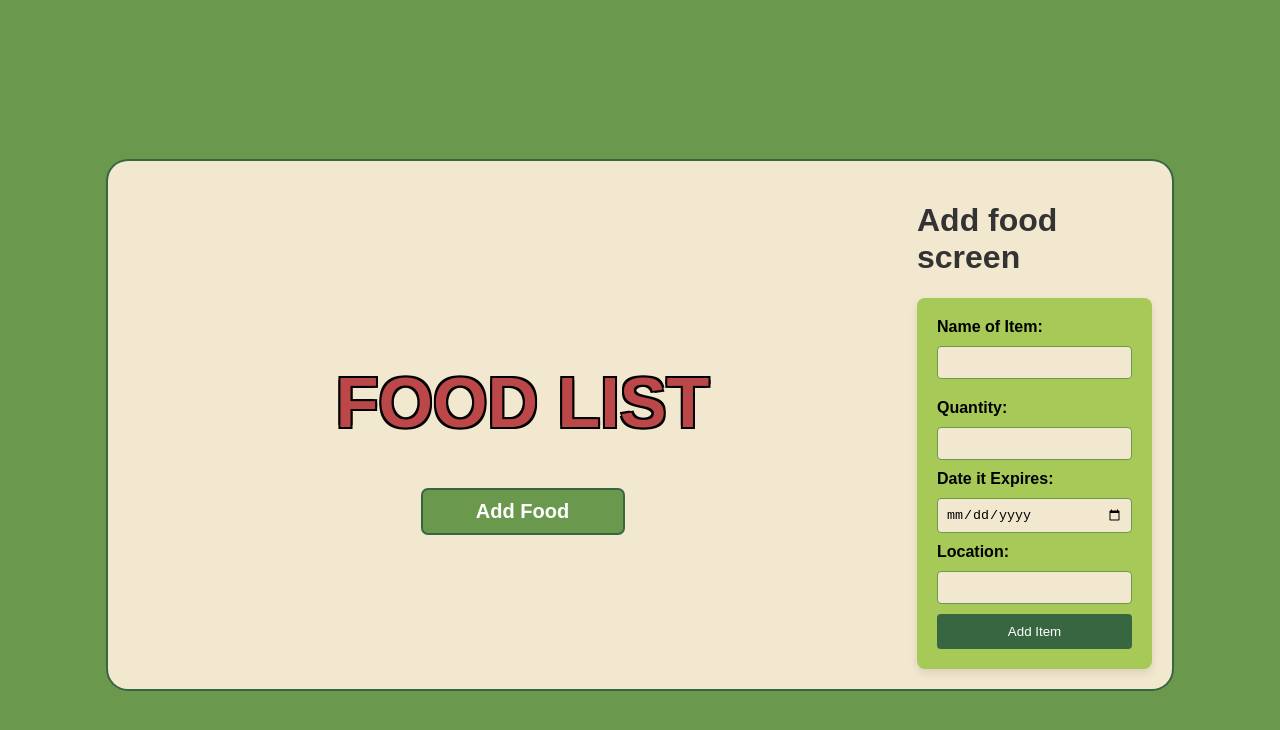
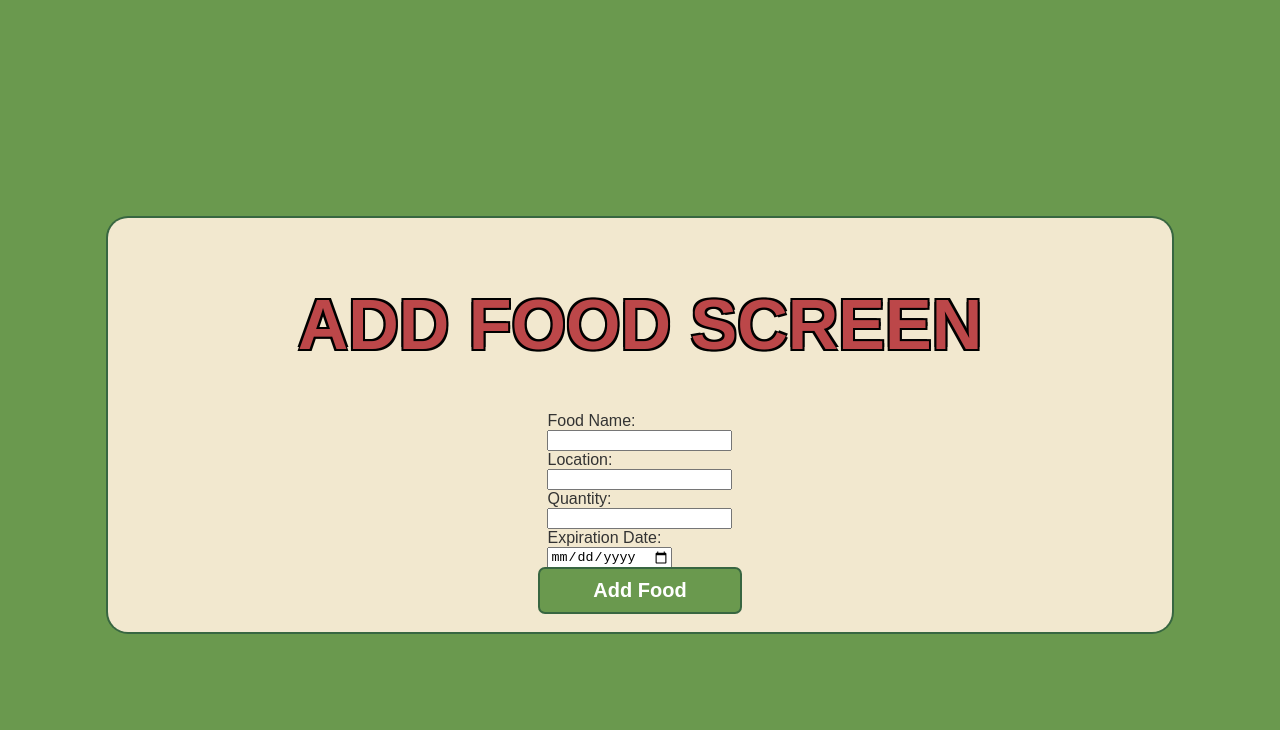
Before and after one commit to fishram/food_watcherv2, a plain HTML site: page index.html in a window 1280 px wide. Drawn offline with Linux system fonts and the light colour scheme.

Commit message:
Switch screen functionality added

```diff
--- a/index.html
+++ b/index.html
@@ -11,37 +11,34 @@
         <div class="full-screen-container">
             <div class="view-box">
 
-                <div class="food-list-content">
-                    <h1 class="food-list-heading">Food List</h1>
-                    <button class="add-food-button">Add Food</button>
+                <div class="home-screen" id="home-screen-id">
+                    <h1>Home Screen</h1>
+                    <button class="add-food-button" id="add-food-button">Add Food</button>
                     <div class="food-card-container">
 
                     </div>
                 </div>
 
-                <div class="add-food-content hidden">
-                    <h1>Add food screen</h1>
+                <div class="add-food-screen" id="add-food-screen-id">
+
+                    <h1>Add Food Screen</h1>
                     <form class="add-food-form">
-                        <label for="item-name">Name of Item:</label>
-                        <input type="text" id="item-name" name="item-name" required>
-                        <div id="icon-suggestions" class="icon-suggestions"></div>
+                        <label for="foodName">Food Name:</label><br>
+                        <input type="text" id="foodName" name="foodName"><br>
+                        <label for="location">Location:</label><br>
+                        <input type="text" id="location" name="location"><br>
+                        <label for="quantity">Quantity:</label><br>
+                        <input type="number" id="quantity" name="quantity"><br>
+                        <label for="expirationDate">Expiration Date:</label><br>
+                        <input type="date" id="expirationDate" name="expirationDate"><br>
+                    </form>
+                    <button class="add-food-button">Add Food</button>
 
-                        <label for="quantity">Quantity:</label>
-                        <input type="number" id="quantity" name="quantity" required>
-
-                        <label for="expiry-date">Date it Expires:</label>
-                        <input type="date" id="expiry-date" name="expiry-date" required>
-
-                        <label for="location">Location:</label>
-                        <input type="text" id="location" name="location" required>
-
-                        <button type="submit">Add Item</button>
-                    </form>
                 </div>
             </div>
         </div>
 
-
+        <script src="script.js"></script>
     </body>
 
 
--- a/script.js
+++ b/script.js
@@ -0,0 +1,16 @@
+document.addEventListener('DOMContentLoaded', () => {
+console.log("Dom Loaded!")
+
+// HTML button elements
+const addFoodButton = document.querySelector('#add-food-button');
+const homeScreen = document.querySelector("#home-screen-id");
+const addFoodScreen = document.querySelector('#add-food-screen-id');
+
+// button1 click event listener to apply function
+addFoodButton.addEventListener('click', () => {
+    console.log("Add Food Button Clicked!");
+    homeScreen.style.display = "none";
+    addFoodScreen.style.display = "flex";
+});
+
+});
--- a/styles.css
+++ b/styles.css
@@ -11,6 +11,19 @@ body {
     font-family: Arial, sans-serif;
     background-color: var(--color-medium-green);
     color: #333;
+}
+
+h1 {
+    font-size: 70px;
+    font-weight: bold;
+    text-transform: uppercase;
+    color: var(--color-red);
+    text-shadow:
+    -2px -2px 0 black,
+     2px -2px 0 black,
+    -2px  2px 0 black,
+     2px  2px 0 black;
+    text-align: center;
 }
 
 .full-screen-container {
@@ -30,29 +43,18 @@ body {
     border-radius: 20px;
     margin-top: 50px;
     display: flex;
-    justify-content: center;
+    flex-direction: column;
     align-items: center;
 }
 
-.food-list-content {
-    display: flex;
+.home-screen {
+    display: none;
     flex-direction: column;
     justify-content: center;
     align-items: center;
     width: 90%;
 }
 
-.food-list-heading {
-    font-size: 70px;
-    font-weight: bold;
-    text-transform: uppercase;
-    color: var(--color-red);
-    text-shadow:
-    -2px -2px 0 black,
-     2px -2px 0 black,
-    -2px  2px 0 black,
-     2px  2px 0 black;
-}
 
 .add-food-button {
     padding: 10px 20px;
@@ -67,39 +69,13 @@ body {
     cursor: pointer;
 }
 
-.add-food-form {
+.add-food-screen {
     display: flex;
     flex-direction: column;
-    gap: 10px;
-    background-color: var(--color-light-green);
-    padding: 20px;
-    border-radius: 8px;
-    box-shadow: 0 4px 8px rgba(0, 0, 0, 0.1);
+    align-items: center;
+    justify-content: center;
 }
 
-.add-food-form label {
-    font-weight: bold;
-    font-size: medium;
-    color: black;
+.add-food-form {
+
 }
-
-.add-food-form input {
-    padding: 8px;
-    border: 1px solid var(--color-medium-green);
-    border-radius: 4px;
-    background-color: var(--color-cream);
-}
-
-.add-food-form button {
-    padding: 10px 20px;
-    background-color: var(--color-dark-green);
-    color: white;
-    border: none;
-    border-radius: 4px;
-    cursor: pointer;
-}
-
-.add-food-form button:hover {
-    background-color: var(--color-medium-green);
-    transform: scale(1.03);
-}
```
